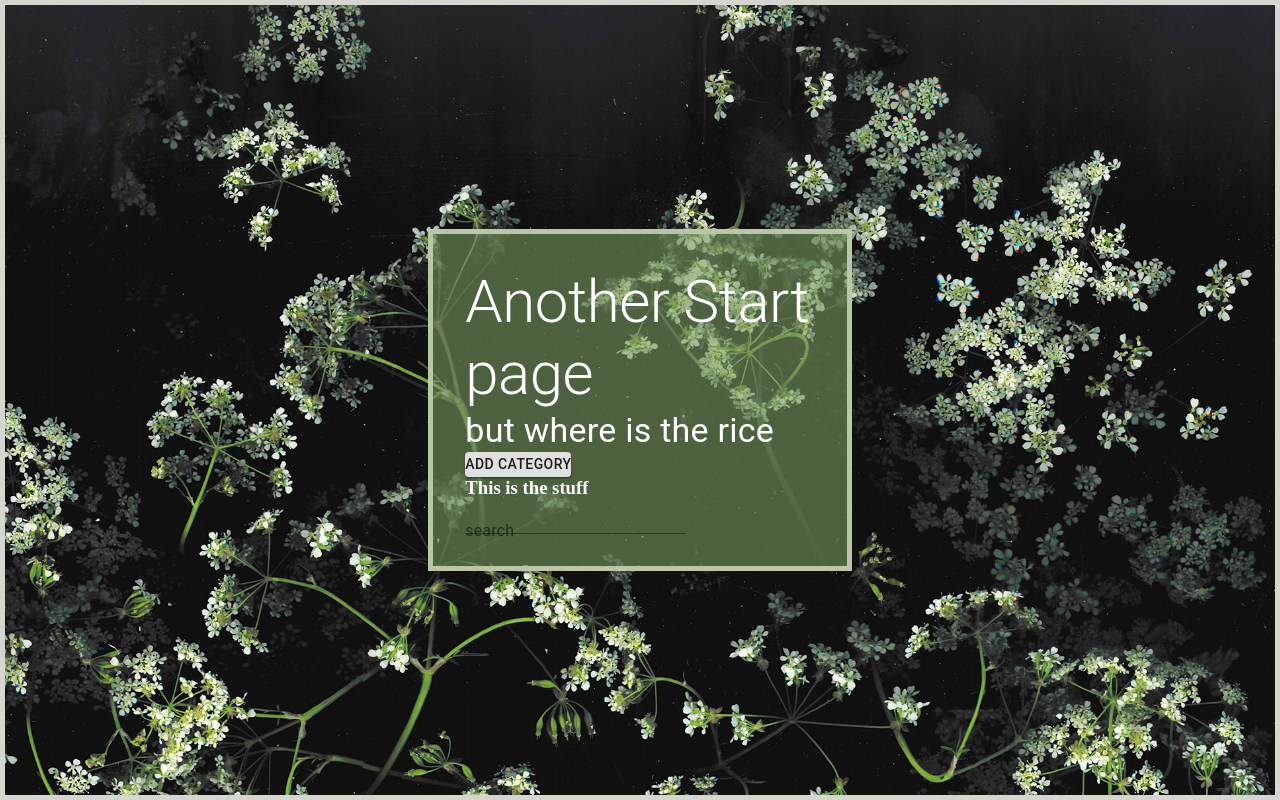
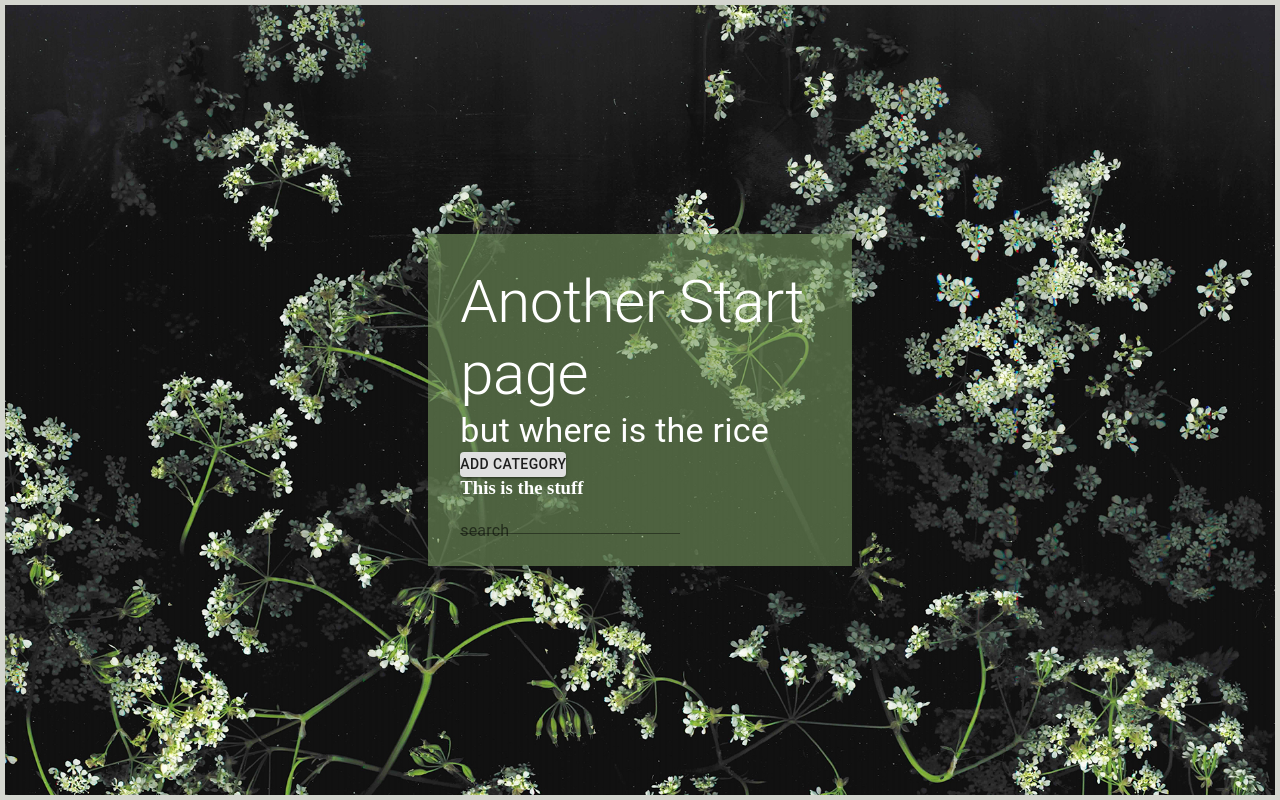
Before and after one commit to bubzling/startpage, a React (Create React App) app: page / in a window 1280 px wide. Built offline with nearby package versions, Linux system fonts and the light colour scheme.

Commit message:
playing around with borders

```diff
--- a/src/app/App.style.js
+++ b/src/app/App.style.js
@@ -13,7 +13,7 @@ const useStyles = makeStyles((theme) => ({
   contentBackground: {
     backgroundColor: "rgba(119,152,96,0.6)",
     margin: "auto",
-    border: "5px solid #b9c7a7",
+    // border: "5px solid #b9c7a7",
   },
   content: {
     padding: "2em !important",
```
